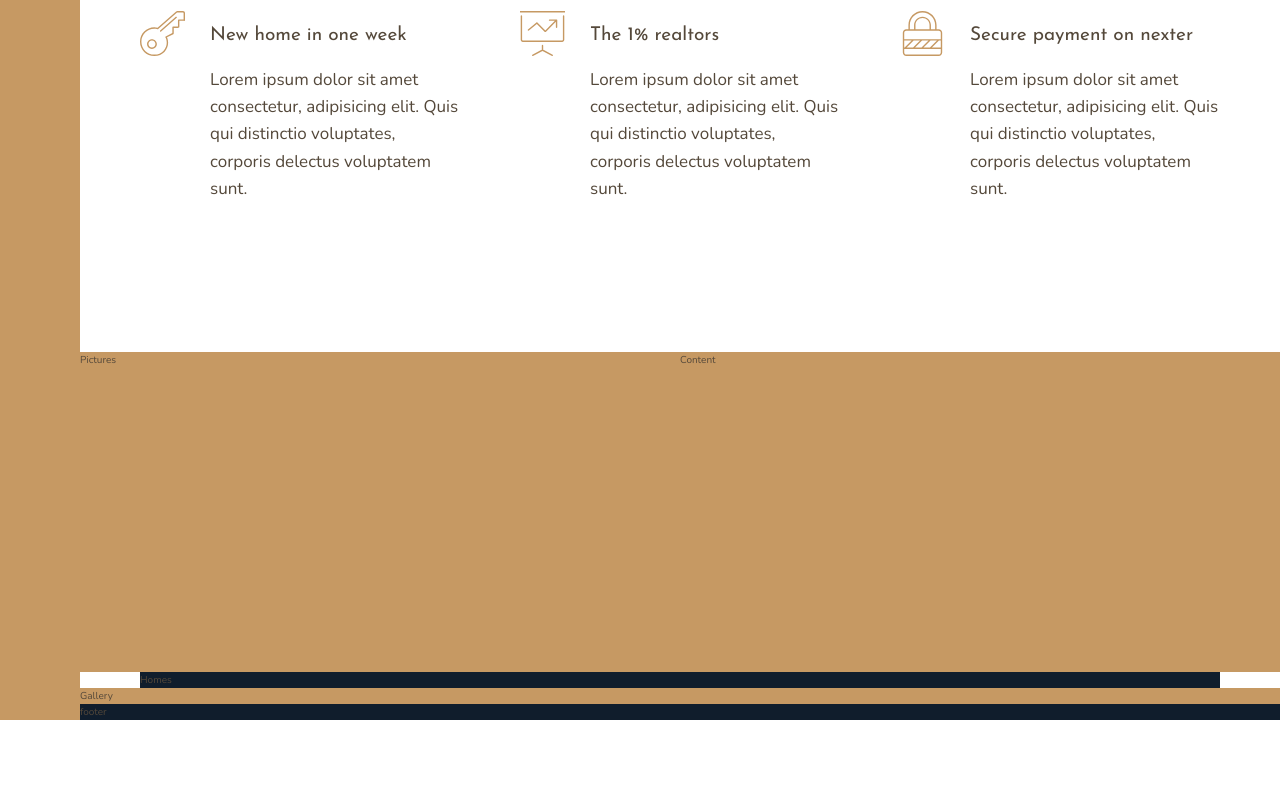
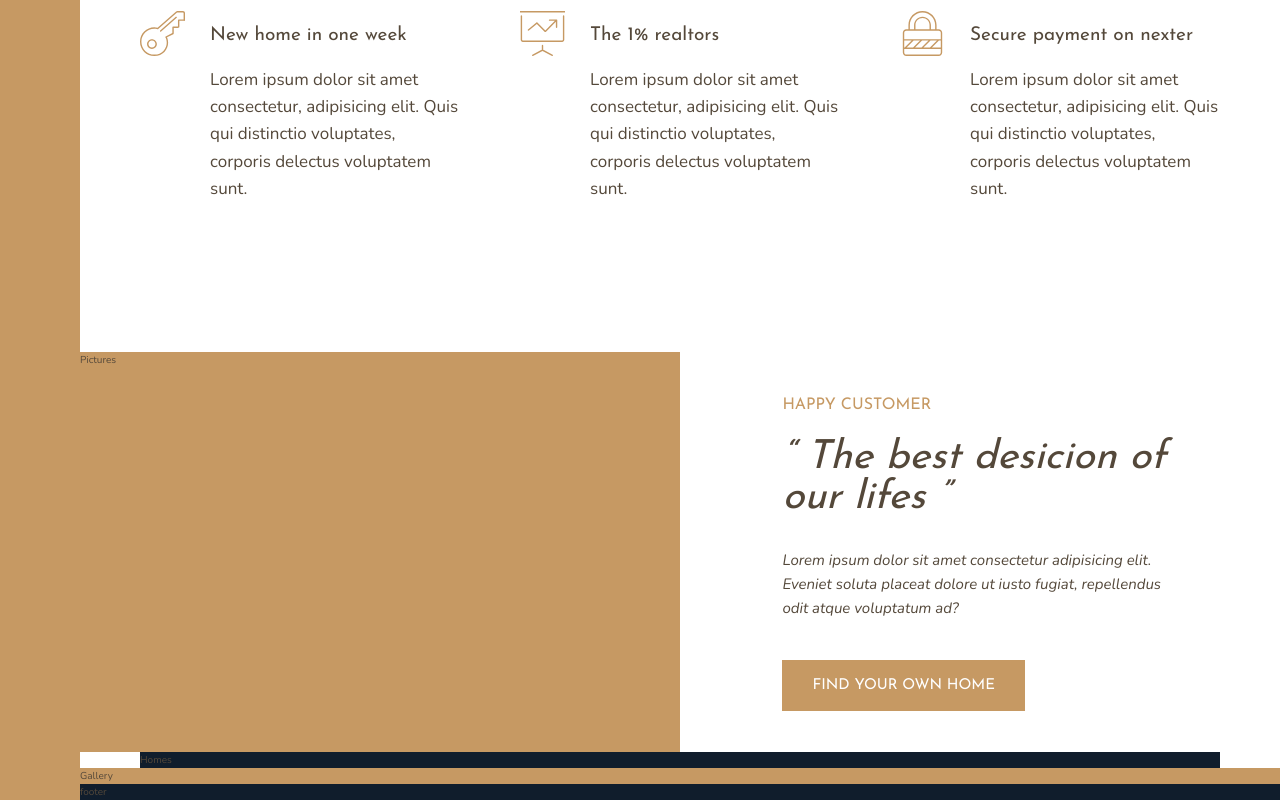
Before and after one commit to HarreyCartwright/Landing-page, a website: page src/index.html in a window 1280 px wide. Shown: the part 1041-1841 px from the top of the page. Before the commit the page ends 1761 px from the top, so only its background shows below. Drawn offline with nearby package versions, Linux system fonts and the light colour scheme; files that its build step writes are made by us from their sources.

Commit message:
Started doing story section

```diff
--- a/src/index.html
+++ b/src/index.html
@@ -84,7 +84,12 @@
     </div>
 
     <div class="story__content">
-        Content
+        <h3 class="heading-3 u-mb-sm">Happy Customer</h3>
+        <h2 class="heading-2 heading-2--dark u-mb-md">&ldquo; The best desicion of our lifes &rdquo;</h2>
+        <p class="story__text">Lorem ipsum dolor sit amet consectetur adipisicing elit. Eveniet soluta placeat dolore
+            ut iusto fugiat, repellendus odit atque voluptatum ad?
+        </p>
+        <button class="btn">Find your own home</button>
     </div>
 
     <section class="homes">
--- a/src/scss/base/__base.scss
+++ b/src/scss/base/__base.scss
@@ -35,6 +35,6 @@ body {
 
 .container {
     display: grid;
-    grid-template-rows: 80vh min-content 40vh repeat(3, min-content);
+    grid-template-rows: 80vh min-content 50vh repeat(3, min-content);
     grid-template-columns: [sidebar-start] 8rem [sidebar-end full-start] minmax(6rem, 1fr) [center-start] repeat(8, [col-start] minmax(min-content, 14rem) [col-end]) [center-end]  minmax(6rem, 1fr) [full-end];
 }
--- a/src/scss/base/__typography.scss
+++ b/src/scss/base/__typography.scss
@@ -9,9 +9,18 @@
 
 .heading-2 {
     @extend %heading;
+    font-style: italic;
+    font-size: 4rem;
+    line-height: 1;
+    &--light {color: $color-grey-light-1;}
+
+    &--dark {color: $color-grey-dark-1;}
 }
 
 .heading-3 {
+    font-size: 1.6rem;
+    color: $color-primary;
+    text-transform: uppercase;
     @extend %heading;
 }
 
@@ -19,11 +28,24 @@
     @extend %heading;
     font-size: 1.9rem;
 
-    &--light {
-        color: $color-grey-light-1;
-    }
+    &--light {color: $color-grey-light-1;}
 
-    &--dark {
-        color: $color-grey-dark-1;
+    &--dark {color: $color-grey-dark-1;}
+}
+
+
+.btn {
+    background-color: $color-primary;
+    color: #fff;
+    border:none;
+    border-radius: 0;
+    font-family: $font-display;
+    font-size: 1.5rem;
+    text-transform: uppercase;
+    padding: 1.8rem 3rem;
+    cursor: pointer;
+    transition: background-color .2s;
+    &:hover {
+        background-color: $color-primary-dark;
     }
 }
--- a/src/scss/components/_story.scss
+++ b/src/scss/components/_story.scss
@@ -6,8 +6,31 @@
     }
 
     &__content {
-        background-color: $color-primary;
         grid-column: col-start 5 / full-end;
+        padding: 6rem 8vw;
+
+        //CENTERED WITH GRID
+        display: grid;
+        align-content: center;
+        justify-items: start;
+        //CENTERED WITH FLEXBOX
+        // display: flex;
+        // flex-direction: column;
+        // justify-content: center;
+        // align-items: flex-start;
+    }
+
+    &__text {
+        margin-bottom: 4rem;
+        font-size: 1.5rem;
+        font-style: italic;
 
     }
 }
+
+
+///////////////////////////////////////////
+.u-mb-sm {margin-bottom: 2rem;}
+.u-mb-md {margin-bottom: 3rem;}
+.u-mb-lg {margin-bottom: 4rem;}
+.u-mb-hg {margin-bottom: 5rem;}
```
Also changed, not shown: public/index.html (+6 -1 lines), public/styles/main.css.
